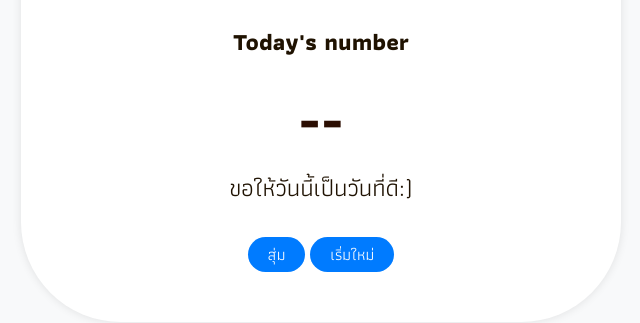
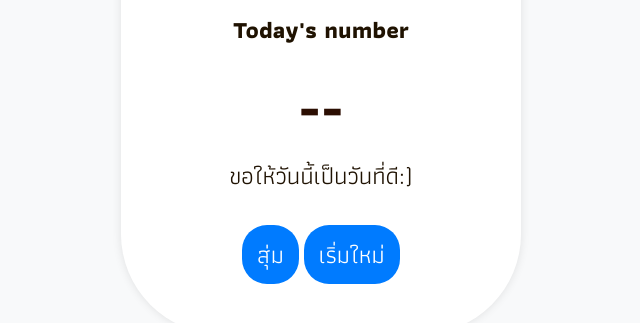
Before and after one commit to bsay-6395/luckyrandom, a plain HTML site: page index.html in a window 1280 px wide. Shown: the part 375-698 px from the top of the page, without its empty margins (319-959 px from the left). Drawn offline with Linux system fonts and the light colour scheme.

Commit message:
Add files via upload

```diff
--- a/index.html
+++ b/index.html
@@ -18,8 +18,7 @@
   }
 
   logo {
-    position: relative;
-    top: 10px;
+    position: static;
     left: 10px;
     width: 50px;
     height: auto;
@@ -31,8 +30,8 @@
     background-color: #ffffff;
     border-radius: 100px;
     box-shadow: 0 0 10px rgba(0, 0, 0, 0.1);
-    padding: 50px 200px;
-    position: relative;
+    padding: 50px 100px;
+    position: fixed;
   }
 
   h1 {
@@ -71,8 +70,8 @@
 
   button {
     font-family: 'Athiti', sans-serif;
-    padding: 5px 20px;
-    font-size: 1em;
+    padding: 10px 15px;
+    font-size: 1.5em;
     border: 0;
     background-color: #007bff;
     color: #ffffff;
```
